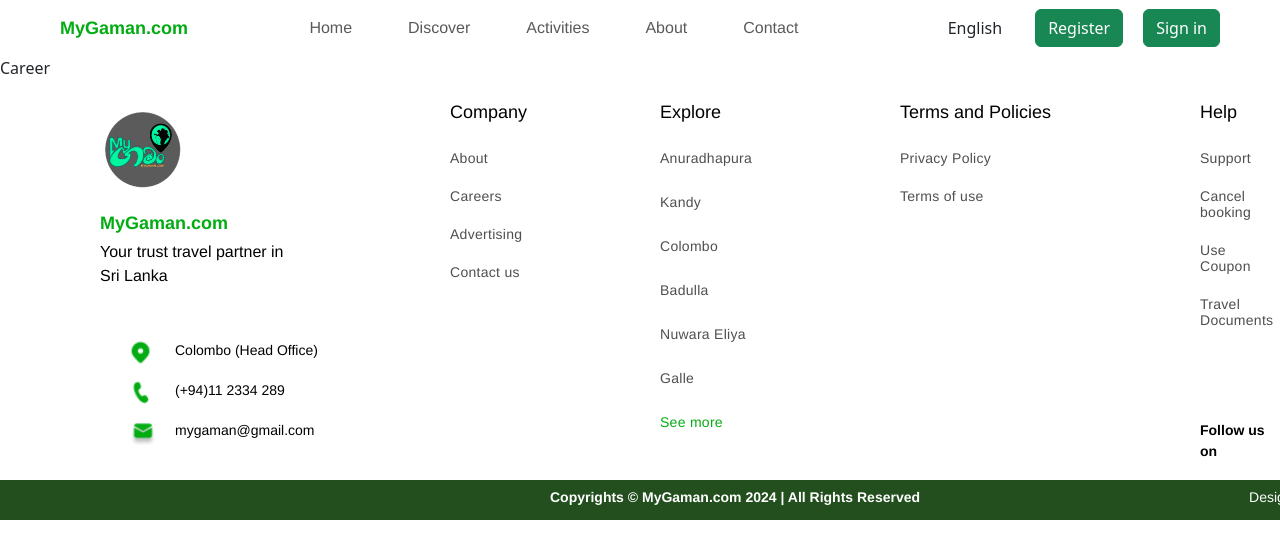
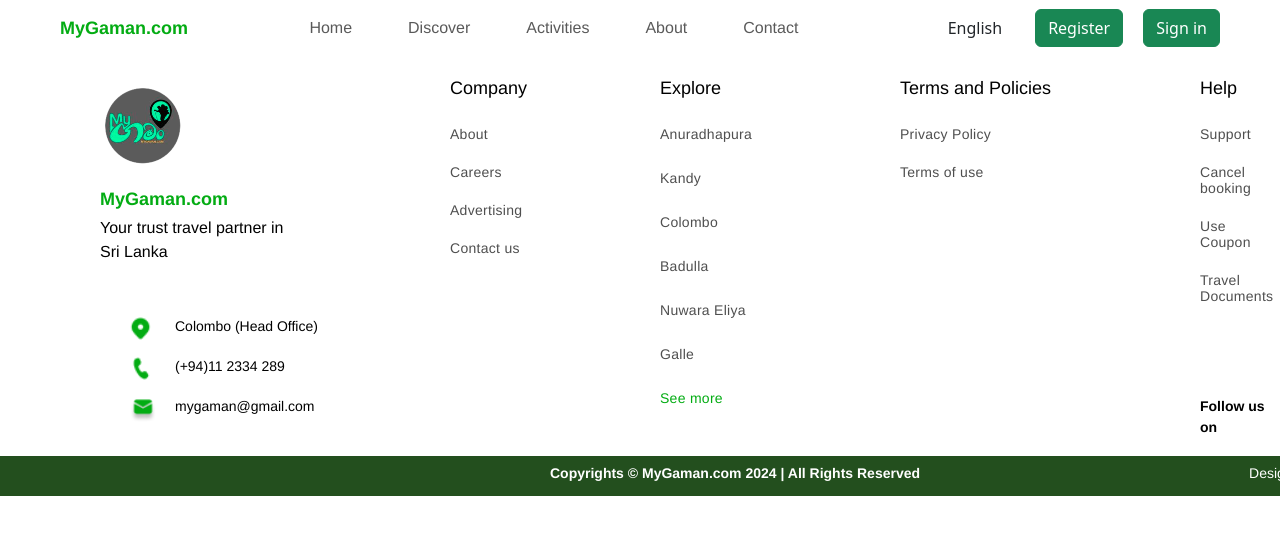
Before and after one commit to tharusha1004/MyGaman-Web, a React (Create React App) app in the folder frontend/: page /careers in a window 1280 px wide. Shown: the top 558 px of the page. Built offline with nearby package versions, Linux system fonts and the light colour scheme; a web font is replaced by a local one.

Commit message:
update career.jsx file

```diff
--- a/frontend/src/pages/Career.jsx
+++ b/frontend/src/pages/Career.jsx
@@ -2,7 +2,9 @@
 
 const Career = () => {
     return (
-        <div>Career</div>
+        <div className="career-container">
+
+        </div>
     )
 }
 
```
